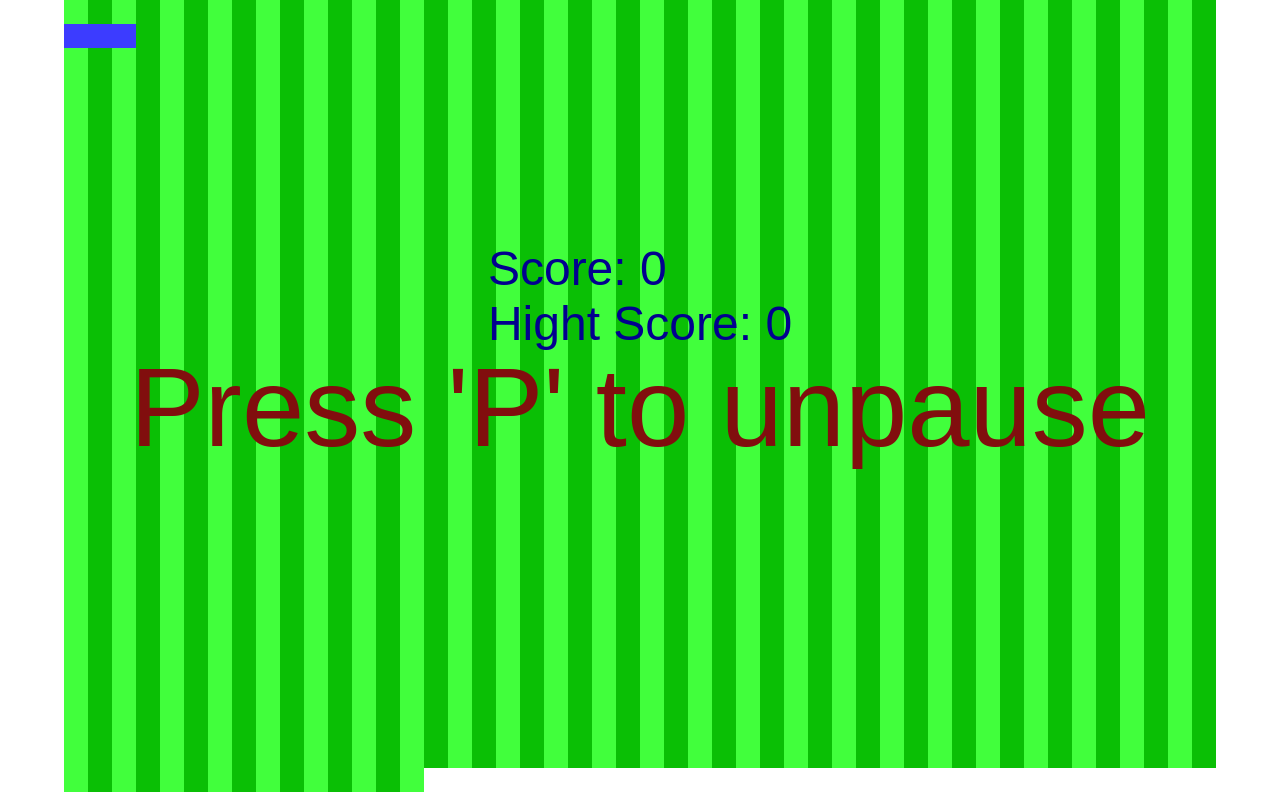
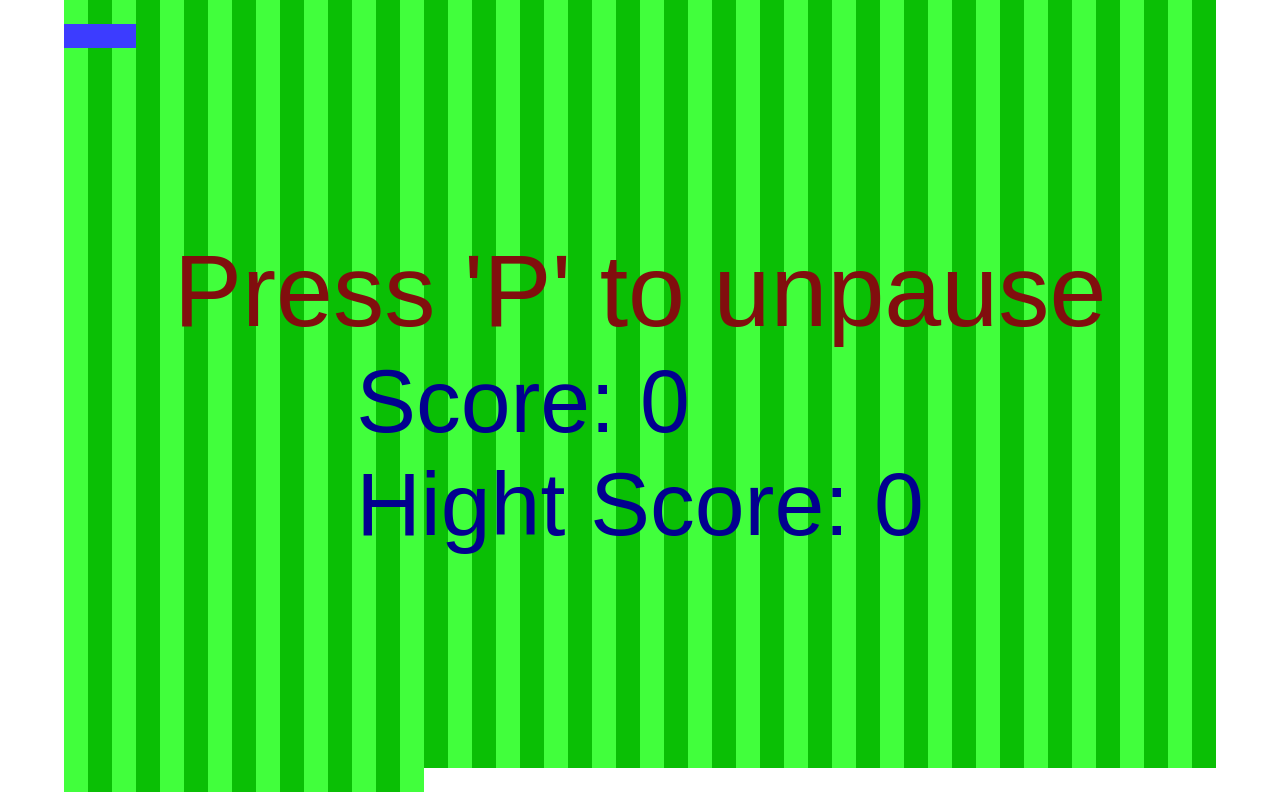
Before and after one commit to Random-user420/Snake_js, a plain HTML site: page index.html in a window 1280 px wide. Drawn offline with Linux system fonts and the light colour scheme.

Commit message:
fixed scaling

```diff
--- a/init.js
+++ b/init.js
@@ -1,6 +1,6 @@
 const main_gr = document.getElementById("main-grid");
 const zeilen = 33;
-const spalten = Math.floor(((window.innerWidth / window.innerHeight) * 33.333333) * 0.9);
+const spalten = Math.floor(((window.innerWidth / window.innerHeight) * 33.3333333) * 0.90);
 let snake_arr = [[3, 1], [1, 1], [2, 1]];
 let direction = [1, 0];
 let direction_chanched = false;
--- a/styles.css
+++ b/styles.css
@@ -12,28 +12,30 @@
     flex-wrap: wrap;
 }
 
-body{
-     width: 90%;
+body {
+    width: 90%;
     margin-left: auto;
     margin-right: auto;
     margin-top: 0;
     margin-bottom: 0;
 }
+
 .pause {
-    margin-top: -39%;
+    margin-top: -70vh;
     margin-left: auto;
     width: max-content;
     margin-right: auto;
-    font-size: 700%;
+    font-size: 8vw;
     font-family: Arial, Helvetica, sans-serif;
     color: rgb(129, 14, 14);
 }
+
 .score {
-    margin-top: -20%;
+    margin-top: -0vh;
     margin-left: auto;
     width: max-content;
     margin-right: auto;
-    font-size: 300%;
+    font-size: 7vw;
     font-family: Arial, Helvetica, sans-serif;
     color: rgb(2, 0, 143);
 }
```
